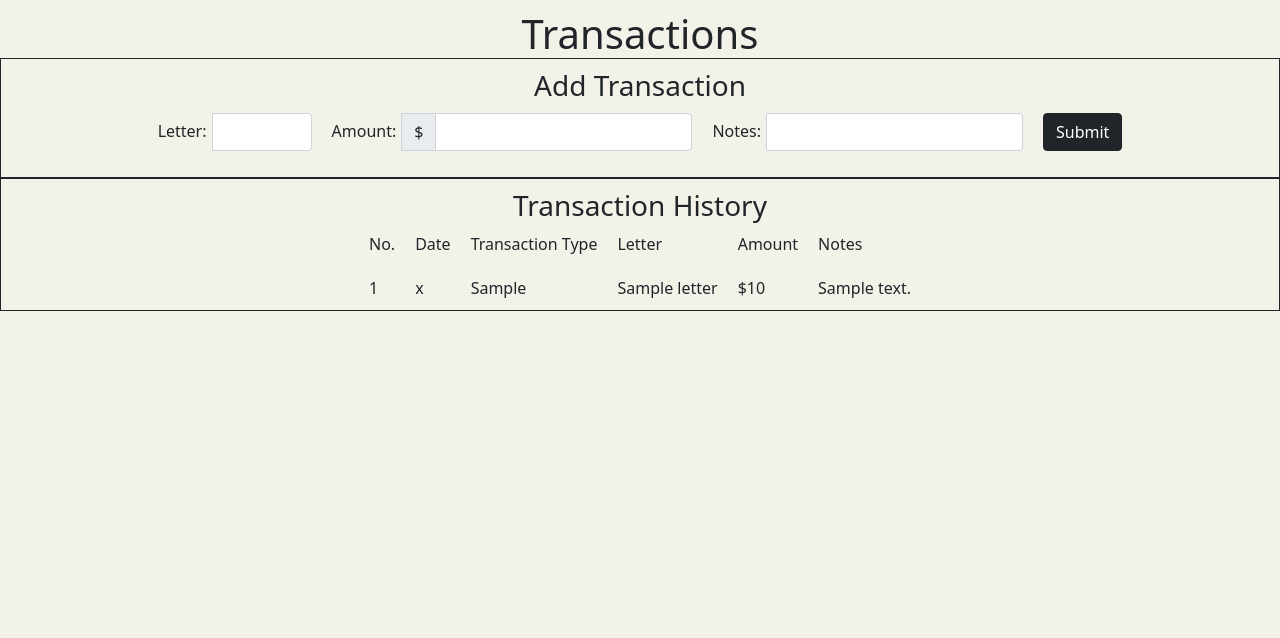
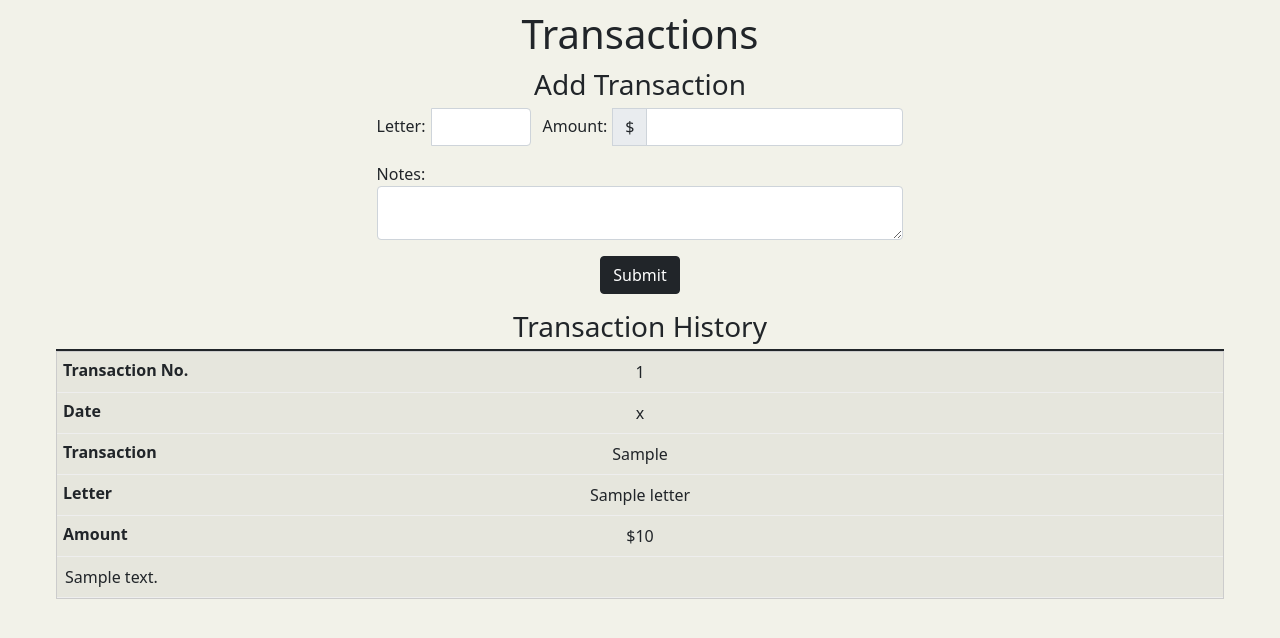
Before and after one commit to erictau/CS50-Final-Project, a Flask app: template templates/transactions.html in a window 1280 px wide. Shown: the part 56-694 px from the top of the page. Run offline with Flask 2, Linux system fonts and the light colour scheme; the template is opened without the code that fills it: most values are stand-ins (such as "Sample title", 1, 10 or a date in 2020); some libraries are stand-ins or nearby versions.

Commit message:
Updated the responsiveness on the transaction page. Table will transform into a stacked format for mobile devices for ease of viewing on a smaller screen

```diff
--- a/app.py
+++ b/app.py
@@ -35,13 +35,19 @@ def index():
         budgets = db.execute("SELECT letters, amount FROM budgets")
         x_vals = []
         y_vals = []
+        y_orig_values = []
 
         for budget in budgets:
             x_vals.append(budget["letters"])
             y_vals.append(budget["amount"])
 
+        orig_budgets = db.execute("SELECT letters, amount FROM original_budget")
+
+        for orig_budget in orig_budgets:
+            y_orig_values.append(orig_budget["amount"])
+
         colors = ["#FF6666", "#FFB266", "#009999" , "#66B2FF", "#6666FF"]
-        return render_template("index.html", xVals = x_vals, yVals = y_vals, colors = colors)
+        return render_template("index.html", xVals = x_vals, yVals = y_vals, yOriginalValues = y_orig_values, colors = colors)
 
 
 @app.route("/setup", methods=["GET", "POST"])
@@ -72,17 +78,17 @@ def setup():
                 budget_dict.append({"letter": letter, "description": description, "budget": budget})
 
         # Update database with the inputs
-        db.execute("INSERT INTO info (owner_name, location, start_date, project_duration, original_budget) VALUES (?, ?, ?, ?)", project_owner, location, date, duration)
+        db.execute("INSERT INTO info (owner_name, location, start_date, project_duration) VALUES (?, ?, ?, ?)", project_owner, location, date, duration)
 
         for row in budget_dict:
             db.execute("INSERT INTO budgets (letters, description, amount) VALUES (?, ?, ?)", row["letter"], row["description"], row["budget"])
-            db.execute("INSERT INTO original_budgets (letters, description, amount) VALUES (?, ?, ?)", row["letter"], row["description"], row["budget"])
+            db.execute("INSERT INTO original_budget (letters, description, amount) VALUES (?, ?, ?)", row["letter"], row["description"], row["budget"])
 
-        return render_template("index.html", confirmation_message = "Project setup is successful.")
+        return render_template("index.html", message = "Project setup is successful.")
 
     if request.method == "GET":
         if is_setup():
-            return render_template("index.html", confirmation_message = "Project is already set up.")
+            return render_template("index.html", message = "Project is already set up.")
         else:
             return render_template("setup.html")
 
@@ -117,6 +123,7 @@ def transactions():
 
         # Update databases and present the latest data.
         db.execute("INSERT INTO transactions (trans_type, amount, letter, notes) VALUES ('Deduct', ?, ?, ?)", (amount * -1), letter, notes)
+        db.execute("UPDATE budgets SET amount = ? WHERE letters = ?", updated_budget, letter)
         return redirect("/transactions")
 
     if request.method == "GET":
--- a/static/style.css
+++ b/static/style.css
@@ -33,9 +33,14 @@
     margin-top: 6px;
 }
 
-.form-control
+.textarea
 {
-
+    display: block;
+    width: 100%;
+    overflow: hidden;
+    resize: both;
+    min-height: 40px;
+    line-height: 20px;
 }
 
 body
@@ -52,18 +57,78 @@ h1, h2, h3, h4, h5, h6
 
 
 
-table, td
+table
 {
     margin: auto;
-    padding: 10px;
+    padding: 6px;
+    table-layout: fixed;
+}
+
+td
+{
+    margin: auto;
+    padding: 6px;
+    word-wrap: break-word;
 }
 
 #transactionAdd
 {
     border: solid, 1px;
+    padding:0;
+
 }
 
 #transactionHistory
 {
-    border: solid, 1px;
+    padding-left: 50px;
+    padding-right: 50px;
 }
+
+
+@media
+only screen and (max-width: 760px),
+(min-device-width: 768px) and (max-device-width: 1024px)
+    {
+
+	/* Force table to not be like tables anymore */
+	.table-cards, .thead-cards, .tbody-cards, .th-cards, .td-cards, .tr-cards {
+		display: block;
+	}
+
+	/* Hide table headers (but not display: none;, for accessibility) */
+	.thead-cards .tr-cards {
+		position: absolute;
+		top: -9999px;
+		left: -9999px;
+	}
+
+	.tr-cards { border: 1px solid #ccc; }
+
+	.td-cards {
+		/* Behave  like a "row" */
+		border: none;
+		border-bottom: 1px solid #eee;
+		position: relative;
+		padding-left: 50%;
+        text-align: center;
+	}
+
+	.td-cards:before {
+		/* Now like a table header */
+		position: absolute;
+		/* Top/left values mimic padding */
+		top: 6px;
+		left: 6px;
+		width: 30%;
+		padding-right: 10px;
+		white-space: nowrap;
+        text-align: left;
+        font-weight:bold;
+	}
+
+    .td-cards:nth-of-type(1):before { content: "Transaction No."; }
+	.td-cards:nth-of-type(2):before { content: "Date"; }
+	.td-cards:nth-of-type(3):before { content: "Transaction"; }
+	.td-cards:nth-of-type(4):before { content: "Letter"; }
+	.td-cards:nth-of-type(5):before { content: "Amount"; }
+}
--- a/templates/transactions.html
+++ b/templates/transactions.html
@@ -7,86 +7,89 @@
 {% block main %}
 <h1>Transactions</h1>
 
-<section id="transactionAdd">
+<section class="transactionAdd">
     <h3>Add Transaction</h3>
+    <form action="/transactions" method="post">
         <table>
-        <form action="/transactions" method="post">
-            <tr>
-                <td>
+            <tr style="padding-bottom: 0">
+                <td style="padding-bottom: 0">
                     <div class="input-group mb-3">
                         <label class="form-label" for="letter">Letter:</label>
                         <input type="text" class="form-control" id="letter" name="letter" size="3" maxlength="1">
                     </div>
                 </td>
-                <td>
+                <td style="padding-bottom: 0">
                     <div class="input-group mb-3">
                         <label class="form-label" for="amount">Amount:</label>
                         <span class="input-group-text">$</span>
                         <input type="number" class="form-control" id="amount" name="amount" size="5">
                     </div>
                 </td>
-                <td>
-                    <div class="input-group mb-3">
-                        <label class="form-label" for="notes">Notes:</label>
-                        <input type="text" class="form-control" id="notes" name="notes">
-                    </div>
-                </td>
-                <td>
-                    <input class="btn btn-dark" type="submit" style="margin-bottom: 16px">
+            </tr>
+            <tr>
+                <td colspan="2" style="padding-top: 0; padding-bottom: 0">
+                    <p>Notes: <textarea class="textarea form-control" id="notes" name="notes"></textarea></p>
                 </td>
             </tr>
+        </table>
+        <div class="input-group mb-3 container-fluid">
+            <input type="submit" class="btn btn-dark" style="margin:auto">
+        </div>
     </form>
-
-    </table>
-
 </section>
 
 <section id="transactionHistory">
     <h3>Transaction History</h3>
-    <table>
-        <tr>
-            <td>
+    <div>
+        <table class="table table-striped table-hover table-cards">
+            <thead class="thead-cards">
+                <tr class="tr-cards">
+                    <th scope="col" class="th-cards" style="width:5%">
                         No.
-            </td>
-            <td>
+                    </th>
+                    <th scope="col" class="th-cards" style="width:10%">
                         Date
-            </td>
-            <td>
-                Transaction Type
-            </td>
-            <td>
+                    </th>
+                    <th scope="col" class="th-cards" style="width:10%">
+                        Transaction
+                    </th>
+                    <th scope="col" class="th-cards" style="width:5%">
                         Letter
-            </td>
-            <td>
+                    </th>
+                    <th scope="col" class="th-cards" style="width:15%">
                         Amount
-            </td>
-            <td>
+                    </th>
+                    <th scope="col" class="th-cards">
                         Notes
-            </td>
+                    </th>
                 </tr>
+            </thead>
+            <tbody class="tbody-cards">
                 {% for transaction in transactions %}
-        <tr>
-            <td>
+                <tr class="tr-cards">
+                    <td class="td-cards" style="text-align:center">
                         {{ transaction["trans_id"] }}
                     </td>
-            <td>
+                    <td class="td-cards">
                         {{ transaction["date(timestamp)"] }}
                     </td>
-            <td>
+                    <td class="td-cards">
                         {{ transaction["trans_type"] }}
                     </td>
-            <td>
+                    <td class="td-cards" style="text-align:center">
                         {{ transaction["letter"]}}
                     </td>
-            <td>
+                    <td class="td-cards">
                         ${{ transaction["amount"] }}
                     </td>
-            <td>
+                    <td class="td-cards" style="text-align:left">
                         {{ transaction["notes"] }}
                     </td>
                 </tr>
                 {% endfor %}
+            </tbody>
         </table>
+    </div>
 </section>
 
 
```
Also changed, not shown: templates/index.html (+47 -14 lines), budget.db. Lines whose indentation alone changed are shown as unchanged.
